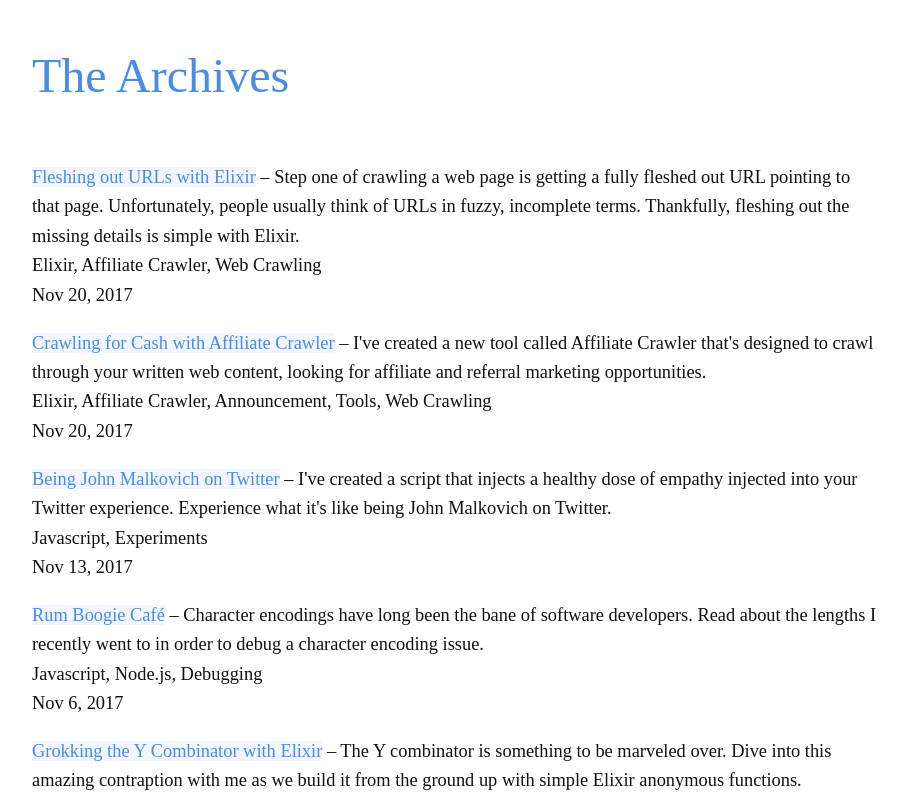
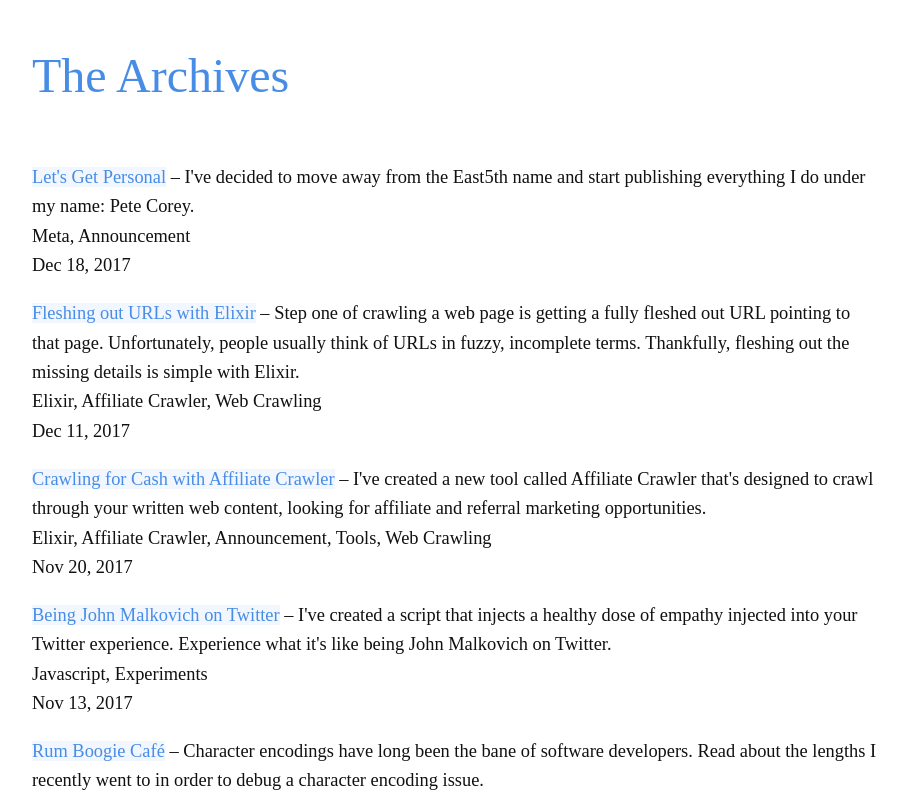
Before and after one commit to pcorey/pcorey.github.io, a Jekyll site: the page built from blog/all/index.html, in a window 1280 px wide and 900 px high, cut to the strip 104-900 px from the top of the window. Shown: the whole strip, without its empty margins (183-1090 px from the left). Built offline with Jekyll 4.4.1, drawn with Linux system fonts in a browser that asks for light colours; nearby versions of some CDN libraries; comment, search, counter and statistics services are not loaded; some of the changed lines change nothing that is shown.

Commit message:
Let's get personal

```diff
--- a/_posts/2017-12-04-fleshing-out-urls-with-elixir.markdown
+++ b/_posts/2017-12-04-fleshing-out-urls-with-elixir.markdown
@@ -3,7 +3,7 @@
 title:  "Fleshing out URLs with Elixir"
 description: "Step one of crawling a web page is getting a fully fleshed out URL pointing to that page. Unfortunately, people usually think of URLs in fuzzy, incomplete terms. Thankfully, fleshing out the missing details is simple with Elixir."
 author: "Pete Corey"
-date:   2017-11-20
+date:   2017-12-11
 tags: ["Elixir", "Affiliate Crawler", "Web Crawling"]
 related: ["/blog/2017/10/09/learning-to-crawl-building-a-bare-bones-web-crawler-with-elixir/", "/blog/2017/11/20/crawling-for-cash-with-affiliate-crawler/"]
 ---
--- /dev/null
+++ b/_posts/2017-12-18-lets-get-personal.markdown
@@ -0,0 +1,37 @@
+---
+layout: post
+title:  "Let's Get Personal"
+description: "I've decided to move away from the East5th name and start publishing everything I do under my name: Pete Corey."
+author: "Pete Corey"
+date:   2017-12-18
+tags: ["Meta", "Announcement"]
+related: []
+---
+Two and a half years ago I officially incorporated my first company and started my independent consulting career under the name “East5th, Inc.”
+
+At that time, I really didn’t know what I wanted out of my business, or what it would ultimately grow into. When deliberating whether to go into business under my own name or under the guise of a company, I figured that working behind a fictional entity would be the safer choice.
+
+Over the years, I’ve come to realize that this was the wrong choice for me.
+
+Fun fact: I picked the name “East5th, Inc.” because:
+
+1. I lived on East 5th Avenue.
+2. My accountant suggested I tack “Inc.” to the end because, well, that's just what you do.
+
+## Pros and Cons
+
+You’re afforded certain freedoms when you do business as a fictional entity. You're able to easily scale your business to multiple employees, which in turns lets you easily distance yourself from your business and eventually exit.
+
+I don’t want either of these things.
+
+When I first started out on my own, I imagined building a small team around myself and managing projects entirely in-house from start to finish. While I've done some of that and I do enjoy it, I've found that I do my best work when I deeply integrate myself into an existing team or project. I want to focus on the technical aspects of my work, not the complexities of managing a team.
+
+I've also come to the realization that I don't want an exit strategy. I've never been happier with my career than I am right now. I love the teams I've worked with over the years, and I love the projects we've worked on together. I love writing and sharing the things I'm excited about with the world.
+
+I'm in this for life.
+
+## Good Night, East5th
+
+All of that is a roundabout way of saying that I’ve made the decision to drop the “East5th” name. Effective immediately, this site will become `www.petecorey.com`{:.language-javascript}. Old links to `www.east5th.co`{:.language-javascript} will continue to work and redirect to the new domain. Additionally I've renamed my Medium account from "@east5th" to [@petecorey](https://medium.com/@petecorey).
+
+I’m hoping this change will bring a me a new set of freedoms, like the freedom to be more honest, open, and authentic with my writings and projects.
```
